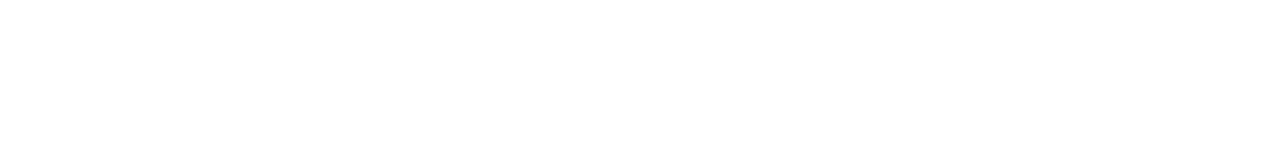
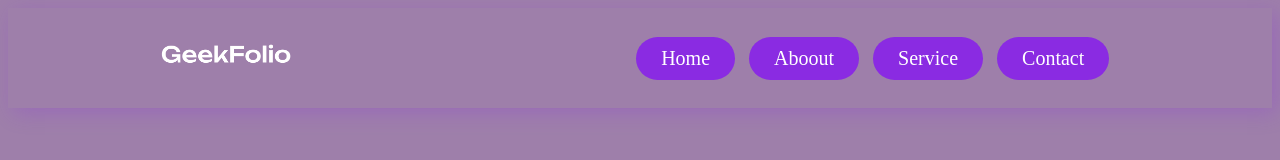
Before and after one commit to coderrahim/first-conseptual-session-project, a plain HTML site: page indext.html in a window 1280 px wide. Drawn offline with Linux system fonts and the light colour scheme.

Commit message:
Header Area complete

```diff
--- a/indext.html
+++ b/indext.html
@@ -7,6 +7,26 @@
     <title>Portfolio Website</title>
 </head>
 <body>
+    <!-- HEADER AREA -->
+    <header>
+        <div class="main-header">
+            <div class="left-side logo">
+                <a href="#">
+                    <img src="/logo/logo-light.png" alt="Logo">
+                </a>
+            </div>
+            <div class="right-side">
+                <nav>
+                    <ul>
+                        <li><a href="#">Home</a></li>
+                        <li><a href="#">Aboout</a></li>
+                        <li><a href="#">Service</a></li>
+                        <li><a href="#">Contact</a></li>
+                    </ul>
+                </nav>
+            </div>
+        </div>
+    </header>
 
 </body>
 </html>
--- a/style.css
+++ b/style.css
@@ -0,0 +1,37 @@
+.{
+    margin: 0;
+    padding: 0;
+    box-sizing: border-box;
+}
+body{
+    background-color: rgb(158, 127, 170);
+}
+.main-header {
+    display: flex;
+    height: 100px;
+    justify-content:space-around;
+    align-items:center;
+    background-color: rgba(139, 130, 155, 0);
+    box-shadow: 5px 5px 20px rgba(137, 43, 226, 0.247);
+
+}
+header .main-header img{
+    width: 130px;
+    text-align: center;
+}
+.main-header .right-side nav ul{
+    list-style-type:none;
+}
+.main-header .right-side nav ul li{
+    display: inline-block;
+    margin-right: 10px;
+}
+.main-header .right-side nav ul li a{
+    text-decoration: none;
+    font-size: 20px;
+    color: white;
+    background-color: blueviolet;
+    padding: 10px 25px;
+    display: inline-block;
+    border-radius: 30px;
+}
```
